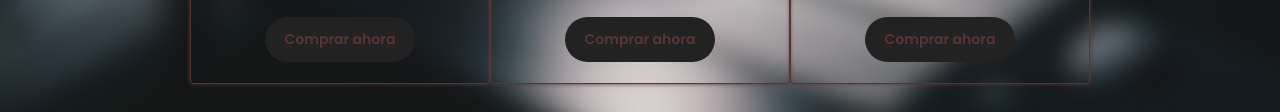
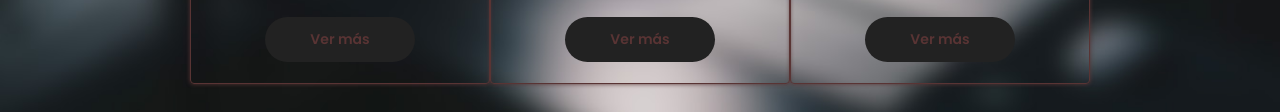
Before and after one commit to Ramanueel/freakers, a plain HTML site: page store/modded.html in a window 1280 px wide. Shown: the part 591-703 px from the top of the page. Drawn offline with nearby package versions, Linux system fonts and the light colour scheme.

Commit message:
Update modded.html

```diff
--- a/store/modded.html
+++ b/store/modded.html
@@ -41,21 +41,21 @@
             <img src="../assets/images/logo.png" alt="">
             <h3>650 <sup>AR$/m</sup></h3>
             <p>Se acepta como metodo de pago Mercadopago, y los que acepte el mismo.</p>
-            <a href="https://mpago.la/2RfgUuV" target="_BLANK" class="boton">Comprar ahora</a>
+            <a href="../modded/estandar.html" class="boton">Ver más</a>
         </div>
         <div class="tabla hover">
             <h2>Kit Avanzado</h2>
             <img src="../assets/images/logo.png" alt="">
             <h3>850 <sup>AR$/m</sup></h3>
             <p>Se acepta como metodo de pago Mercadopago, y los que acepte el mismo.</p>
-            <a href="https://mpago.la/2KPmHhi" target="_BLANK" class="boton">Comprar ahora</a>
+            <a href="../modded/avanzado.html" class="boton">Ver más</a>
         </div>
         <div class="tabla">
             <h2>Kit Premium</h2>
             <img src="../assets/images/logo.png" alt="">
             <h3>1500 <sup>AR$/m</sup></h3>
             <p>Se acepta como metodo de pago Mercadopago, y los que acepte el mismo.</p>
-            <a href="https://mpago.la/2wT5WG4" target="_BLANK" class="boton">Comprar ahora</a>
+            <a href="../modded/premium.html" class="boton">Ver más</a>
         </div>
     </div>
     </section>
```
